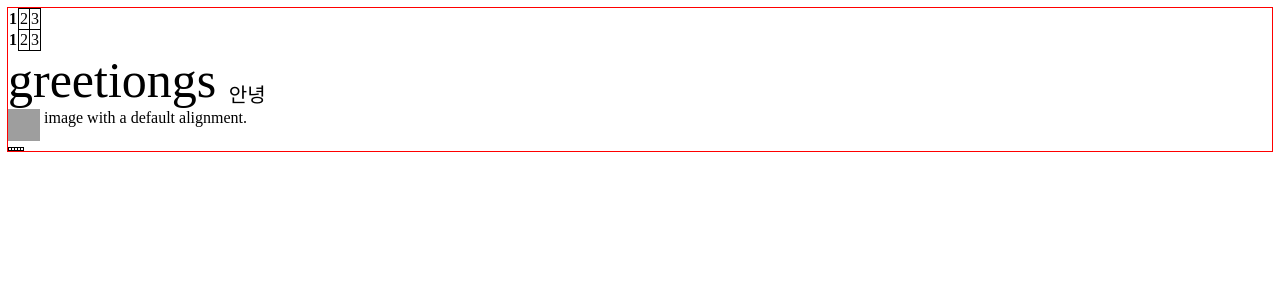
After one commit to juhee067/practice, a PHP site: page /html/05cart.html in a window 1280 px wide. The commit adds this page. Shown: the top 300 px of the page. Run offline with PHP 8.4, Linux system fonts and the light colour scheme; grey boxes are pictures that could not be loaded.

Commit message:
20221110

```diff
--- a/css/main.css
+++ b/css/main.css
@@ -287,3 +287,13 @@ textarea {
   width: 100%;
   resize: none;
 }
+
+/* cart.html */
+table {
+  border-collapse: collapse;
+  /* table 기본적인 틈 없애기 */
+}
+
+td {
+  border: 1px solid black;
+}
--- /dev/null
+++ b/html/05cart.html
@@ -0,0 +1,79 @@
+<!DOCTYPE html>
+<html lang="en">
+
+<head>
+    <meta charset="UTF-8">
+    <meta http-equiv="X-UA-Compatible" content="IE=edge">
+    <meta name="viewport" content="width=device-width, initial-scale=1.0">
+    <title>Document</title>
+    <link href="../css/main.css" rel="stylesheet" />
+</head>
+
+<body>
+    <div>
+        <!-- 행(가로 tr)과 열(세로 td) 먼저 그리기 -->
+
+        <table>
+            <thead>
+                <tr>
+                    <th>1</th>
+                    <td>2</td>
+                    <td>3</td>
+                </tr>
+            </thead>
+            <tbody>
+                <tr>
+                    <th>1</th>
+                    <td>2</td>
+                    <td>3</td>
+                </tr>
+            </tbody>
+
+
+            <tr></tr>
+            <tr></tr>
+
+        </table>
+        <!-- 글씨간의 세로정렬할때 vertical-align 씀 -->
+        <!-- but table안에서 세로정렬할 때 v-a(top/middle/bottom)가능 -->
+        <div>
+            <span style="font-size: 50px;">greetiongs </span><span
+                style="font-size: 20px; vertical-align: middle;">안녕</span>
+        </div>
+        <div> <img src="https://mdn.mozillademos.org/files/12245/frame_image.svg" width="32" height="32"> <span
+                style="vertical-align:top;">image
+                with a
+                default alignment.</span>
+        </div>
+
+        <!-- 일반 div로 표만들기
+            <div style="display: table;">
+                <div style="display: table-row;">
+                  <div style="display: table-cell;">
+            </div>
+            </div>
+            </div>
+        -->
+
+
+        <table>
+            <thead>
+                <th></th>
+            </thead>
+            <tbody>
+                <tr>
+                    <td></td>
+                    <td></td>
+                    <td></td>
+                    <td></td>
+                    <td></td>
+                </tr>
+            </tbody>
+        </table>
+
+    </div>
+
+
+</body>
+
+</html>
--- a/javascript/detail.html
+++ b/javascript/detail.html
@@ -16,9 +16,9 @@
 <body>
     <div class="container mt-5">
         <ul class="list">
-            <li class="tab-button">Products</li>
-            <li class="tab-button orange">Information</li>
-            <li class="tab-button">Shipping</li>
+            <li class="tab-button" data-id="0">Products</li>
+            <li class="tab-button orange" data-id="1">Information</li>
+            <li class="tab-button" data-id="2">Shipping</li>
         </ul>
         <div class="tab-content">
             <p>상품설명입니다. Product</p>
```
Also changed, not shown: javascript/02js.html (+21 -0 lines), javascript/js/tab.js (+26 -7 lines).
